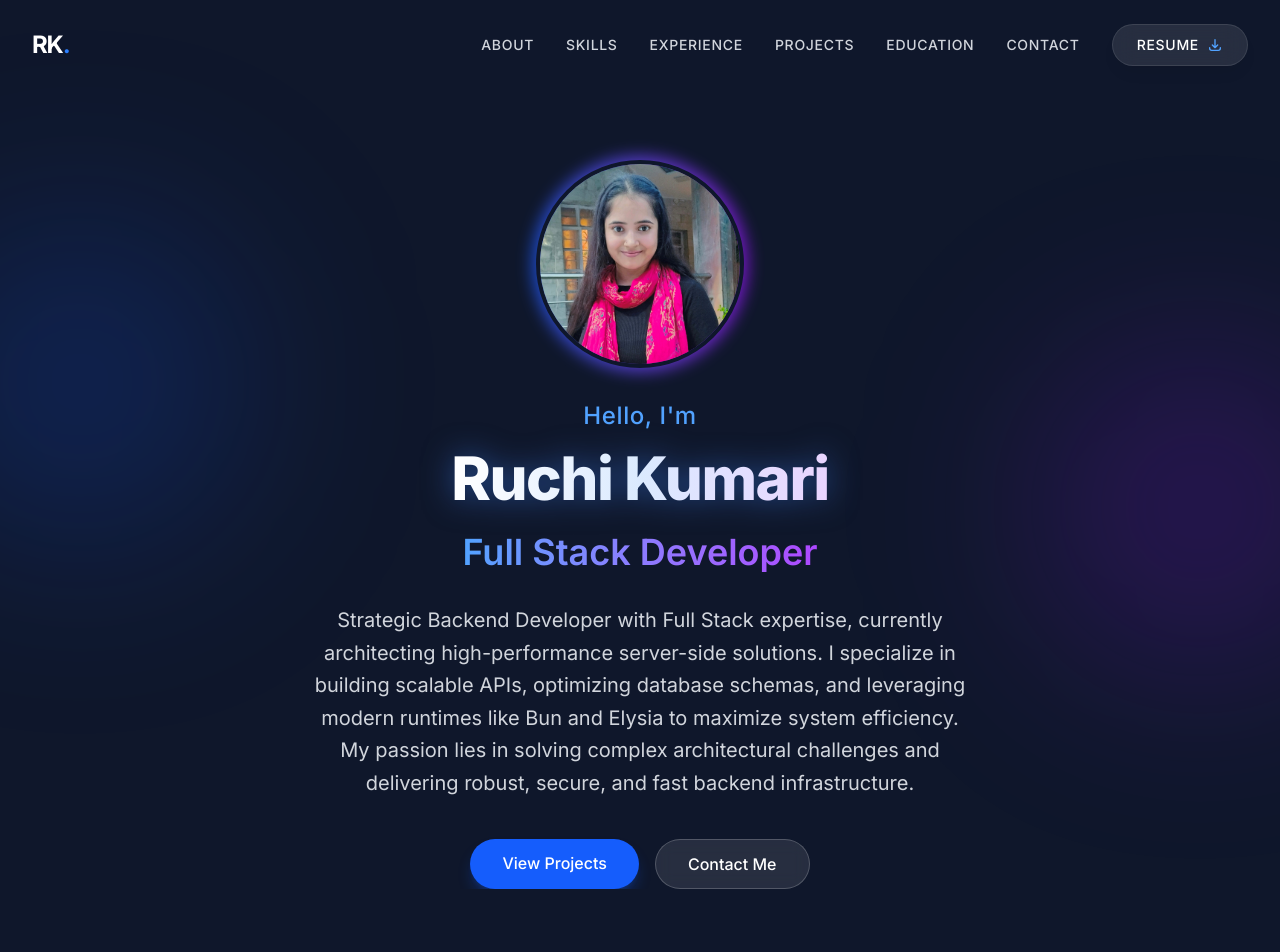
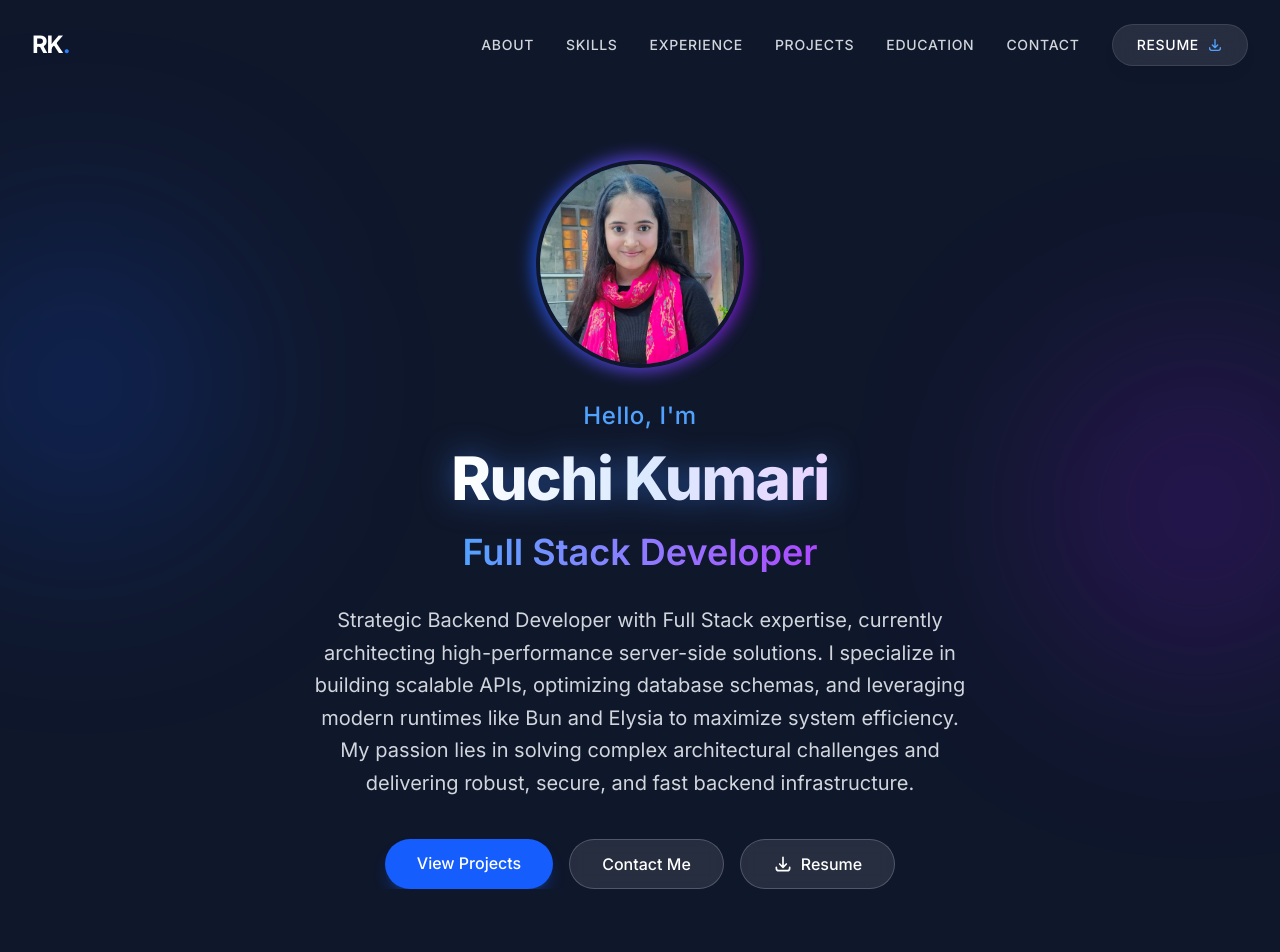
Before and after one commit to ruchipratihast/my-portfolio, a Next.js app: page / in a window 1280 px wide. Shown: the top 952 px of the page. Built offline with nearby package versions, Linux system fonts and the light colour scheme.

Commit message:
Updated resume on header

```diff
--- a/src/components/Hero.jsx
+++ b/src/components/Hero.jsx
@@ -47,7 +47,7 @@ export default function Hero() {
                     >
                         Contact Me
                     </Link>
-                    {/* {resume && (
+                    {resume && (
                         <a
                             href={resume}
                             download
@@ -58,7 +58,7 @@ export default function Hero() {
                             </svg>
                             Resume
                         </a>
-                    )} */}
+                    )}
                 </div>
             </div>
         </div>
--- a/src/components/Navbar.jsx
+++ b/src/components/Navbar.jsx
@@ -90,7 +90,7 @@ export default function Navbar() {
                                 {link.name}
                             </Link>
                         ))}
-                        {resume && (
+                        {/* {resume && (
                             <a
                                 href={resume}
                                 download
@@ -101,7 +101,7 @@ export default function Navbar() {
                                 </svg>
                                 Resume
                             </a>
-                        )}
+                        )} */}
                     </div>
                 </div>
             )}
```
